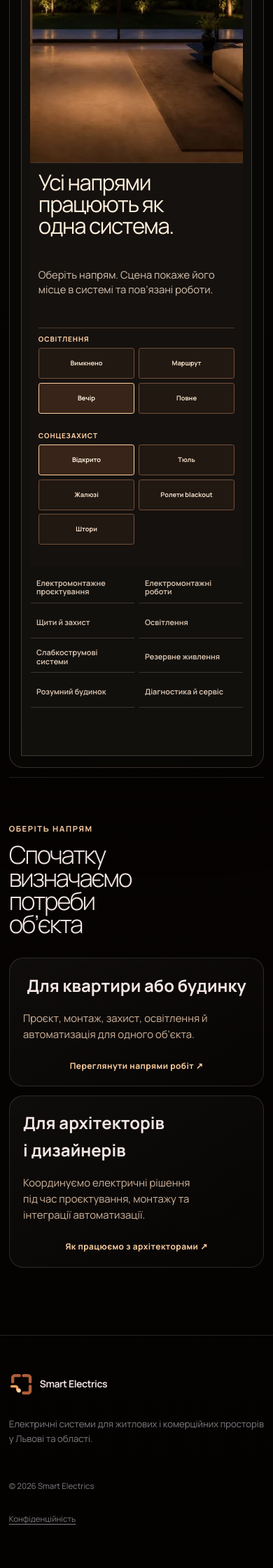
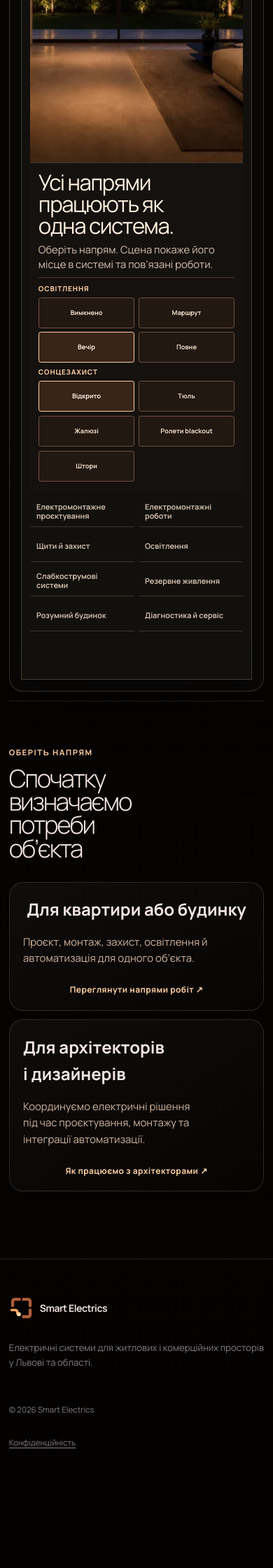
Before and after one commit to smart-electrics/smart-electrics.github.io, a Jekyll site: the page built from index.md, in a window 390 px wide. Shown: the part 1019-3259 px from the top of the page at 70% size. Built offline with Jekyll 4.4.1, drawn with Linux system fonts in a browser that asks for light colours; after the commit the page ends 3150 px from its top, so only the background shows below that.

Commit message:
fix(#70): preserve responsive scene geometry

```diff
--- a/_sass/_cinematic.scss
+++ b/_sass/_cinematic.scss
@@ -561,7 +561,13 @@
   max-width: calc(94rem + 2.6rem);
 }
 
-@media (max-width: 96rem) {
+@media (min-width: 82.0625rem) {
+  .home-hero__frame .residence-spine__panels {
+    width: min(52%, 27rem);
+  }
+}
+
+@media (max-width: 82rem) {
   .home-hero__frame:has(.residence-spine) {
     grid-template-areas:
       "copy"
@@ -631,9 +637,8 @@
   }
 
   .residence-spine__panels {
-    display: block;
+    display: grid;
     grid-row: 2;
-    min-height: 36rem;
     width: 100%;
   }
 
@@ -641,8 +646,22 @@
     border-right: 0;
     border-top: 1px solid #4a392d;
     gap: 0.55rem;
+    grid-area: 1 / 1;
+    height: auto;
     min-height: 0;
     padding: 0.75rem;
+  }
+
+  .residence-spine__panels > [data-cinematic-panel][hidden] {
+    display: grid !important;
+    pointer-events: none;
+    visibility: hidden;
+  }
+
+  .residence-spine__panels [data-cinematic-physical-controls][hidden] {
+    display: grid !important;
+    pointer-events: none;
+    visibility: hidden;
   }
 
   .residence-spine__panel h3 {
--- a/assets/js/cinematic-stage.js
+++ b/assets/js/cinematic-stage.js
@@ -111,7 +111,13 @@
     if (!activeScene || !activePanel) return false;
 
     scenes.forEach((scene) => { scene.hidden = scene !== activeScene; });
-    panels.forEach((panel) => { panel.hidden = panel !== activePanel; });
+    panels.forEach((panel) => {
+      const inactive = panel !== activePanel;
+      panel.hidden = inactive;
+      panel.inert = inactive;
+      if (inactive) panel.setAttribute("aria-hidden", "true");
+      else panel.removeAttribute("aria-hidden");
+    });
     directionControls.forEach((control) => {
       control.setAttribute("aria-pressed", String(control.dataset.directionId === state.selectedDirectionId));
     });
```
Also changed, not shown: tests/browser/motion_choreography.spec.js (+5 -0 lines), _includes/generated/landing-inline.css.
